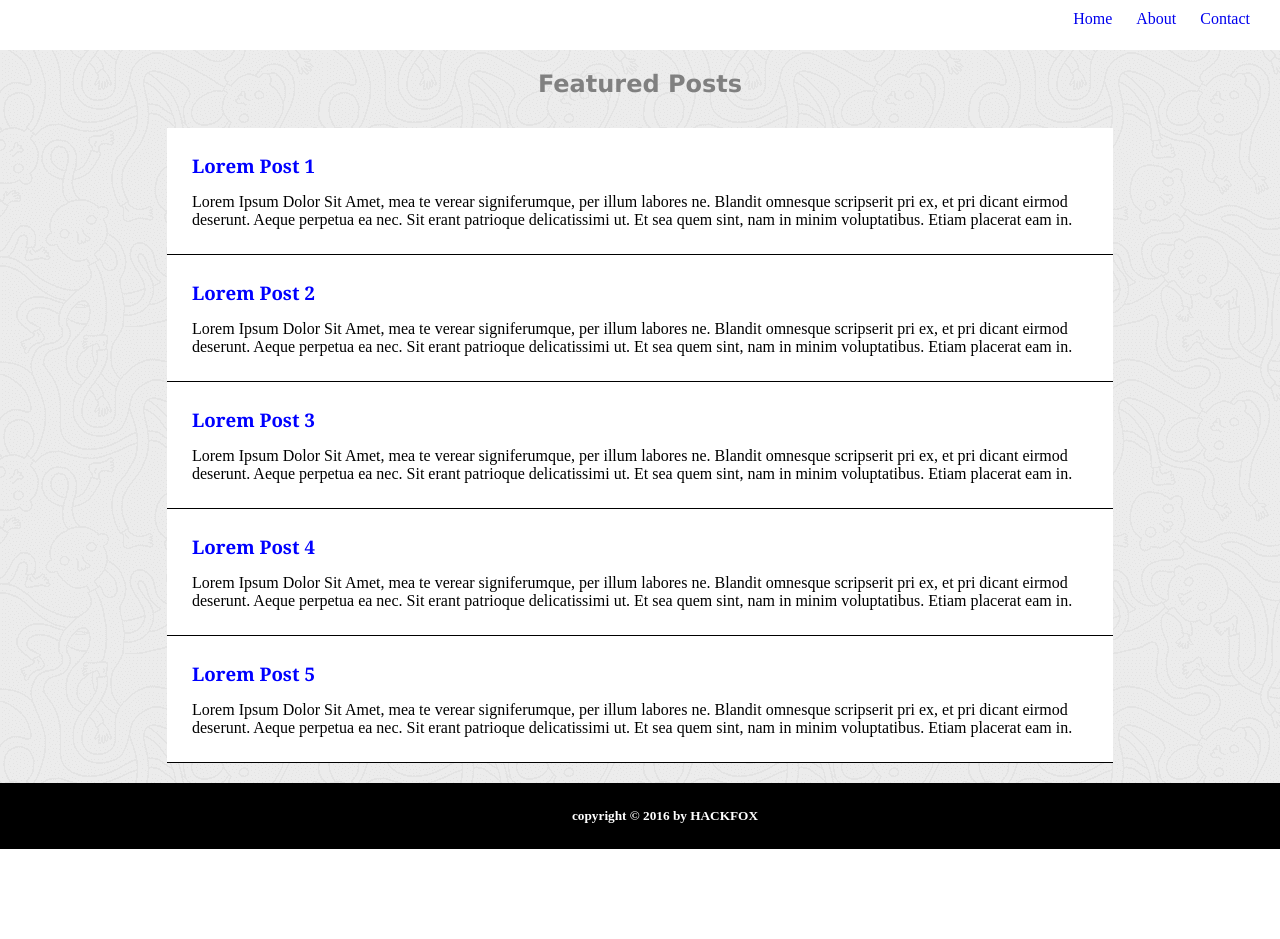
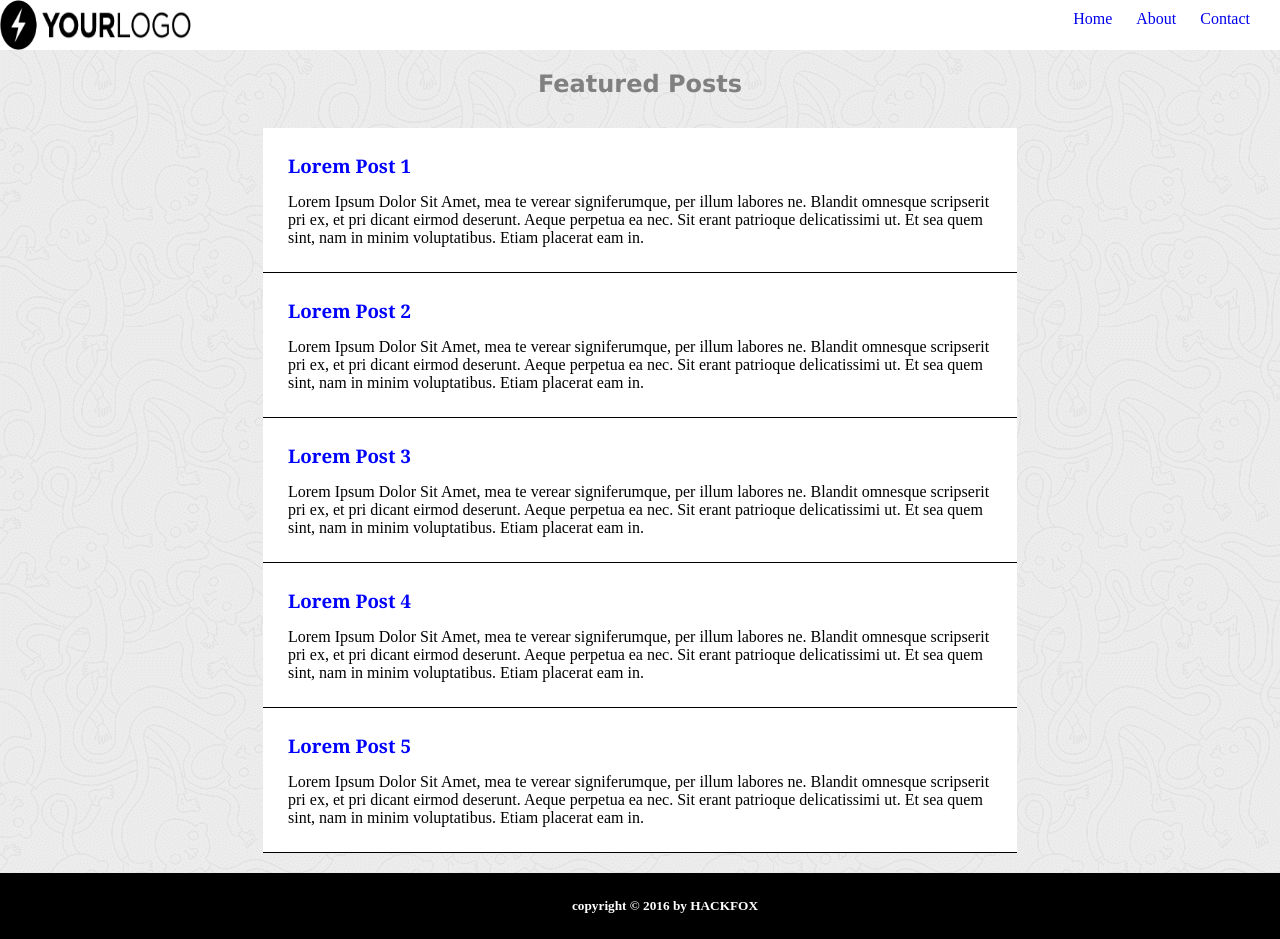
Before and after one commit to royhanmardista/Hactive8-week0-task2, a plain HTML site: page project-css-layouting/index.html in a window 1280 px wide. Shown: the top 939 px of the page. Before the commit the page ends 849 px from the top, so only its background shows below. Drawn offline with Linux system fonts and the light colour scheme; files whose address does not match are found by name.

Commit message:
-- finally

```diff
--- a/project-css-layouting/style.css
+++ b/project-css-layouting/style.css
@@ -9,29 +9,31 @@ a {
 nav {
     position: fixed;
     top: 0;
-    width: 100%;
+    width: 85%;
     background-color: white;
     height: 50px;
+    margin-left: 15%;
 }
 
 nav ul {
-    margin: 0px;
+    margin-right: 20px;
     padding: 10px;
-    text-align: right;
+    text-align: end;
 }
 
 nav li {
-    display: inline;
-    margin-right: 20px;
+    display: inline-block;
+    padding-left: 20px;
 }
 
 
 #logo {
     position: fixed;
-    padding-right: 55%;
-    float: left;
-    top: 100px;
-    display: contents;
+    background-color: white;
+    width: 15%;
+    top: 0%;
+    height: 50px;
+    display: inline-block;
 }
 
 
@@ -53,11 +55,10 @@ h1 {
 
 }
 
-
 article {
     background-color: white;
     border-bottom: black solid 1px;
-    width: 70%;
+    width: 55%;
     margin: 0px auto;
     padding: 25px;
 }
```
